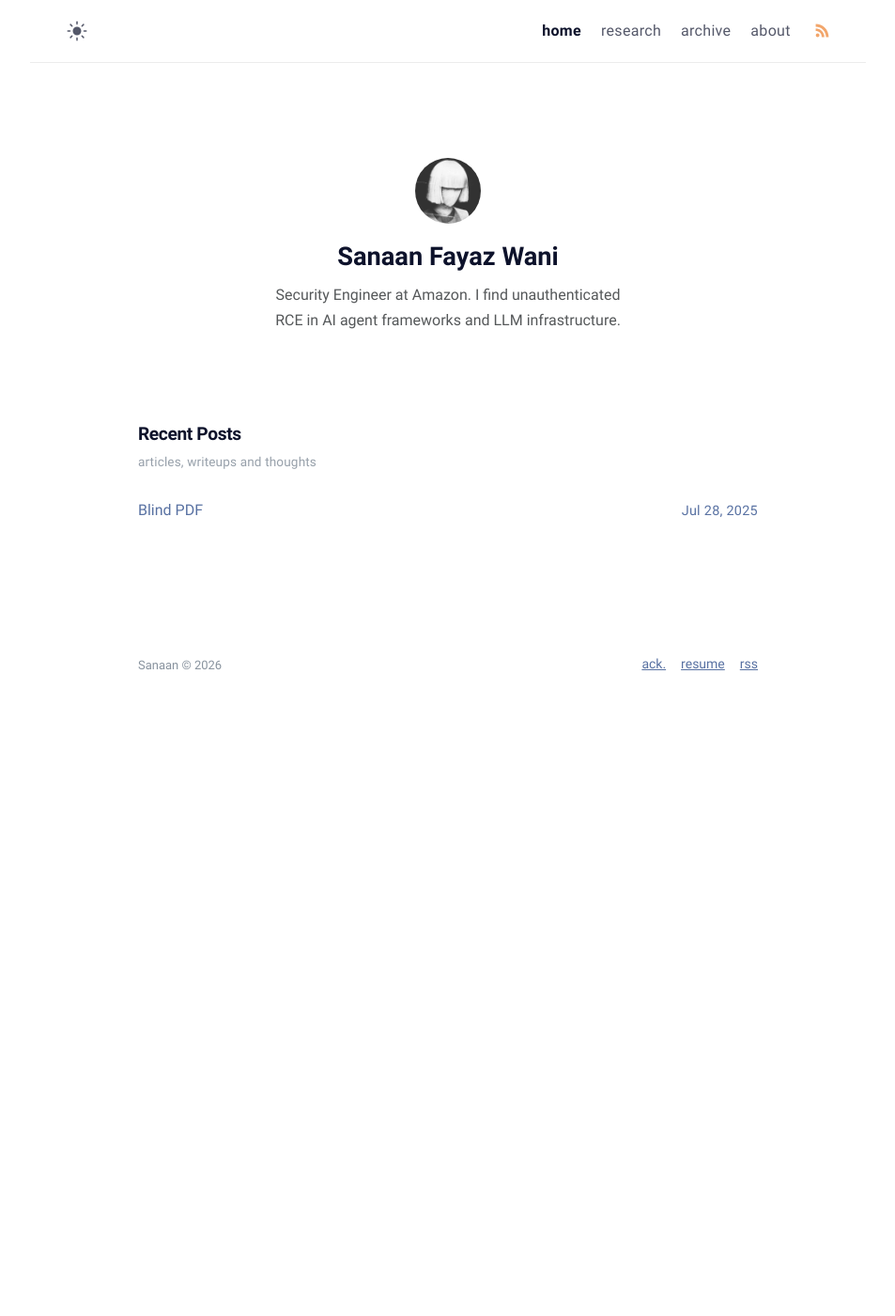
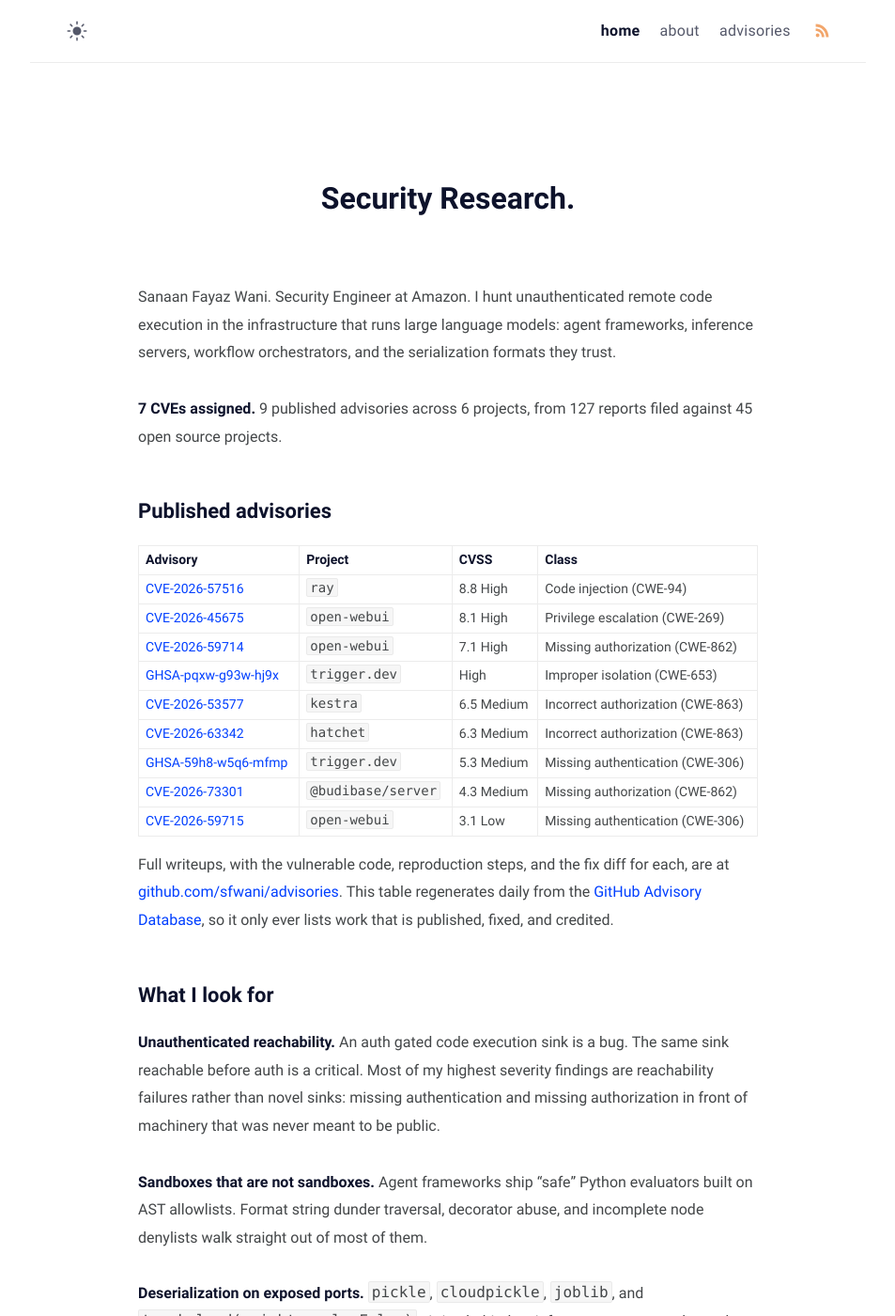
Before and after one commit to sfwani/sfwani.github.io, a Jekyll site: the page built from index.md, in a window 1280 px wide and 1400 px high. Shown: the whole window at 94% size, without its empty margins (163-1116 px from the left). Built offline with Jekyll 4.4.1, drawn with Linux system fonts in a browser that asks for light colours; some of the changed text lies outside the part shown.

Commit message:
Lead with research on the homepage; retire the blog

```diff
--- a/_config.yml
+++ b/_config.yml
@@ -89,6 +89,5 @@ exclude:
 
 # Plugins
 plugins:
-  - jekyll-feed
   - jekyll-sitemap
   - jekyll-postfiles
--- a/_includes/footer.html
+++ b/_includes/footer.html
@@ -8,7 +8,6 @@
   <div class="footer_right">
     <a class="footer_item" href="/thanks">ack.</a>
     <a class="footer_item" href="/sanaan_wani_resume.pdf" target="_blank">resume</a>
-    <a class="footer_item" href="/feed.xml">rss</a>
   </div>
 </footer>
 <script src="/assets/js/main.js" defer="defer"></script>
--- a/_includes/header.html
+++ b/_includes/header.html
@@ -131,7 +131,7 @@
   <meta name="twitter:image" content="{{ page.image | absolute_url }}" />
   {% else %}
   <meta name="twitter:image" content="{{ site.image | absolute_url }}" />
-  {% endif %} {% feed_meta %}
+  {% endif %}
   <link
     rel="apple-touch-icon"
     sizes="180x180"
--- a/_layouts/home.html
+++ /dev/null
@@ -1,15 +0,0 @@
----
-layout: default
-home: true
----
-
-<h3 class="posts-item-note" aria-label="Recent Posts">Recent Posts</h3>
-<p class="posts-item-subtitle">articles, writeups and thoughts</p>
-{%- for post in site.posts limit: site.number_of_posts -%}
-<article class="post-item">
-  <h4 class="post-item-title">
-    <a href="{{ post.url }}">{{ post.title | escape }}</a>
-  </h4>
-  <span class="post-item-date">{{ post.date | date: "%b %d, %Y" }}</span>
-</article>
-{%- endfor -%}
--- a/index.md
+++ b/index.md
@@ -1,3 +1,51 @@
 ---
-layout: home
+title: Security Research
+layout: page
+description: Published security advisories against AI agent frameworks and LLM infrastructure, with root cause, reproduction, and fix for each.
 ---
+
+Sanaan Fayaz Wani. Security Engineer at Amazon. I hunt unauthenticated remote code execution in the infrastructure that runs large language models: agent frameworks, inference servers, workflow orchestrators, and the serialization formats they trust.
+
+<!-- COUNTERS:START -->
+
+**7 CVEs assigned.** 9 published advisories across 6 projects, from 127 reports filed against 45 open source projects.
+
+<!-- COUNTERS:END -->
+
+## Published advisories
+
+<!-- ADVISORIES:START -->
+
+| Advisory | Project | CVSS | Class |
+|:---|:---|:---|:---|
+| [CVE-2026-57516](https://github.com/advisories/GHSA-hhrp-gw25-jr43) | `ray` | 8.8 High | Code injection (CWE-94) |
+| [CVE-2026-45675](https://github.com/advisories/GHSA-h3ww-q6xx-w7x3) | `open-webui` | 8.1 High | Privilege escalation (CWE-269) |
+| [CVE-2026-59714](https://github.com/advisories/GHSA-x2ff-v5v8-m75m) | `open-webui` | 7.1 High | Missing authorization (CWE-862) |
+| [GHSA-pqxw-g93w-hj9x](https://github.com/triggerdotdev/trigger.dev/security/advisories/GHSA-pqxw-g93w-hj9x) | `trigger.dev` | High | Improper isolation (CWE-653) |
+| [CVE-2026-53577](https://github.com/kestra-io/kestra/security/advisories/GHSA-r6v3-xxwj-9h42) | `kestra` | 6.5 Medium | Incorrect authorization (CWE-863) |
+| [CVE-2026-63342](https://github.com/hatchet-dev/hatchet/security/advisories/GHSA-g26x-m427-f48f) | `hatchet` | 6.3 Medium | Incorrect authorization (CWE-863) |
+| [GHSA-59h8-w5q6-mfmp](https://github.com/triggerdotdev/trigger.dev/security/advisories/GHSA-59h8-w5q6-mfmp) | `trigger.dev` | 5.3 Medium | Missing authentication (CWE-306) |
+| [CVE-2026-73301](https://github.com/advisories/GHSA-4qcj-m5wp-jmf4) | `@budibase/server` | 4.3 Medium | Missing authorization (CWE-862) |
+| [CVE-2026-59715](https://github.com/advisories/GHSA-gmfw-g93r-vg53) | `open-webui` | 3.1 Low | Missing authentication (CWE-306) |
+
+<!-- ADVISORIES:END -->
+
+Full writeups, with the vulnerable code, reproduction steps, and the fix diff for each, are at [github.com/sfwani/advisories](https://github.com/sfwani/advisories). This table regenerates daily from the [GitHub Advisory Database](https://github.com/advisories?query=credit%3Asfwani), so it only ever lists work that is published, fixed, and credited.
+
+## What I look for
+
+**Unauthenticated reachability.** An auth gated code execution sink is a bug. The same sink reachable before auth is a critical. Most of my highest severity findings are reachability failures rather than novel sinks: missing authentication and missing authorization in front of machinery that was never meant to be public.
+
+**Sandboxes that are not sandboxes.** Agent frameworks ship "safe" Python evaluators built on AST allowlists. Format string dunder traversal, decorator abuse, and incomplete node denylists walk straight out of most of them.
+
+**Deserialization on exposed ports.** `pickle`, `cloudpickle`, `joblib`, and `torch.load(weights_only=False)` sitting behind an inference or actor pool port that quietly binds `0.0.0.0`.
+
+**Request forgery into control planes.** My highest volume class: metadata endpoints, internal schedulers, and cluster APIs one redirect away from a user supplied URL.
+
+## Competitions
+
+First place at AI Village and second at Adversary Village, DEF CON 34. First place at Adversary Village, DEF CON 33.
+
+## Elsewhere
+
+[GitHub](https://github.com/sfwani) &nbsp;·&nbsp; [LinkedIn](https://www.linkedin.com/in/sfwani) &nbsp;·&nbsp; [Advisories](https://github.com/sfwani/advisories) &nbsp;·&nbsp; [sanaan@usf.edu](mailto:sanaan@usf.edu)
--- a/scripts/update_advisories.py
+++ b/scripts/update_advisories.py
@@ -15,7 +15,7 @@ import urllib.parse
 import requests
 
 USER = os.environ.get("ADVISORY_CREDIT_USER", "sfwani")
-README = os.environ.get("README_PATH", "research.md")
+README = os.environ.get("README_PATH", "index.md")
 API = "https://api.github.com"
 UA = "sfwani-profile-updater"
 
```
Also changed, not shown: other parts of _includes/footer.html (+0 -10 lines), _data/menus.yml (+5 -14 lines), _posts/blind-pdf/2025-07-28-blind-pdf.md (deleted, +0 -93 lines), about.md (+1 -1 lines), archive.html (deleted, +0 -29 lines), research.md (deleted, +0 -45 lines), tags.html (deleted, +0 -27 lines), .github/workflows/update-advisories.yml.
